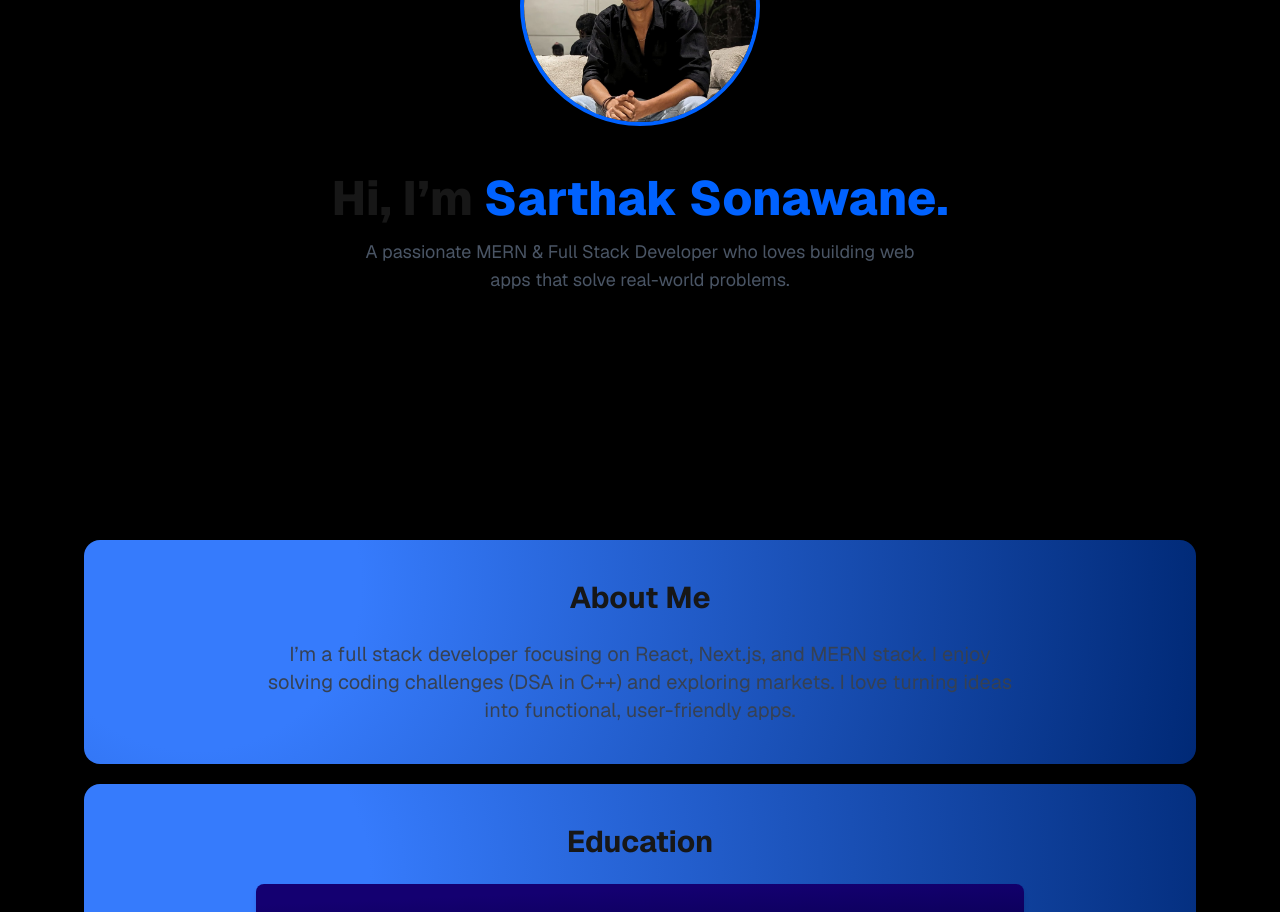
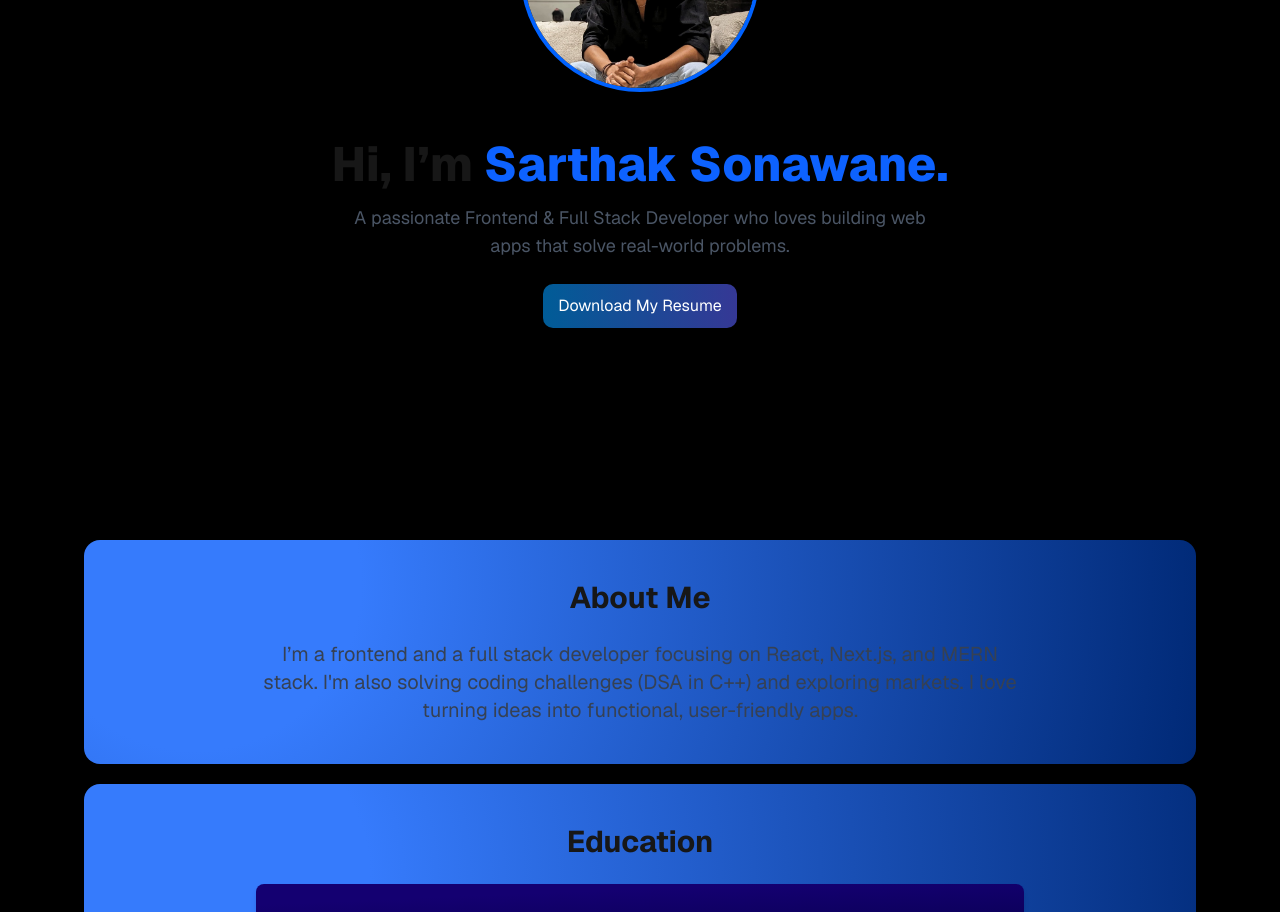
Before and after one commit to sarthakk20/Portfolio, a Next.js app: page / in a window 1280 px wide. Shown: the part 340-1252 px from the top of the page. Built offline with nearby package versions, Linux system fonts and the light colour scheme.

Commit message:
little changes

```diff
--- a/src/app/About/page.tsx
+++ b/src/app/About/page.tsx
@@ -13,8 +13,8 @@ return (
         About Me</h2>
         <p
         className="max-w-3xl mx-auto text-center text-gray-700 dark:text-gray-300 md:text-xl">
-        I’m a full stack developer focusing on React, Next.js, and MERN stack.
-        I enjoy solving coding challenges (DSA in C++) and exploring markets. I
+        I’m a frontend and a full stack developer focusing on React, Next.js, and MERN stack.
+        I'm also solving coding challenges (DSA in C++) and exploring markets. I
         love turning ideas into functional, user-friendly apps.
         </p>
         </section>
--- a/src/app/Hero/page.tsx
+++ b/src/app/Hero/page.tsx
@@ -18,12 +18,19 @@ function Hero() {
             // transition={{ duration: 0.8 }}
             className="text-4xl font-bold md:text-5xl md:font-extrabold mb-4"
             >
-            Hi, I’m <span id='myName' /*className="text-blue-600"*/>Sarthak Sonawane.</span>
+            Hi, I’m <span id='myName'>Sarthak Sonawane.</span>
         </h1>
         <p className="text-sm md:text-lg text-gray-600 dark:text-gray-300 max-w-xl">
-            A passionate MERN & Full Stack Developer who loves building web apps
+            A passionate Frontend & Full Stack Developer who loves building web apps
             that solve real-world problems.
         </p>
+        <div id='resume' className="mt-6 flex justify-center hover:cursor-pointer">
+            <a href="SarthakSonawane-NewResume.pdf" download>
+            <button
+            className='hover:cursor-pointer'
+            type="button">Download My Resume</button>
+            </a>
+        </div>
         </div>
     )
     }
--- a/src/app/Projects/page.tsx
+++ b/src/app/Projects/page.tsx
@@ -6,7 +6,7 @@ const projects = [
     description: "An authentication website with login, signup, forgot password and reset password using reset link functionalites.",
     tech: ["MongoDB", "React", "Node.js","Next.js", "MailTrap"],
     image: "authImg.jpg",
-    demo: "#",
+    demo: "https://github.com/sarthakk20/Next.js.git",
     github: "https://github.com/sarthakk20/Next.js.git",
   },
   {
@@ -14,7 +14,7 @@ const projects = [
     description: "A personal portfolio built with Next.js and Framer Motion animations.",
     tech: ["Next.js", "Framer Motion", "TailwindCSS"],
     image: "portfolio.png",
-    demo: "#",
+    demo: "https://sarthakdev-portfolio-9txi.vercel.app/",
     github: "https://github.com/sarthakk20/Portfolio.git",
   },
   {
--- a/src/app/globals.css
+++ b/src/app/globals.css
@@ -31,13 +31,27 @@ html {
 /* #btn-container {
   background-image: linear-gradient( 177.6deg,  rgba(20,0,113,1) 15.3%, rgba(1,0,62,1) 91.3% );
 } */
-
+    #resume{
+        background-image: linear-gradient(to right, #005C97 0%, #363795  51%, #005C97  100%);
+        padding: 10px 15px;
+        text-align: center;
+        text-transform: uppercase;
+        transition: 0.5s;
+        background-size: 200% auto;
+        color: white;
+        border-radius: 10px;
+        display: block;
+      }
+    #resume:hover {
+      background-position: right center; /* change the direction of the change here */
+      color: #fff;
+      text-decoration: none;
+    }
     #myImg{
       border-color: #0062ff;
         }
     #myName{
-      /* color: #1c1cff; */
-      color: #0062ff;
+      color: #0d62ff;
     }
     #links:hover{
       color:#3270d3;
```
Also changed, not shown: 1 other file (tests, documents, lock files or other folders).
